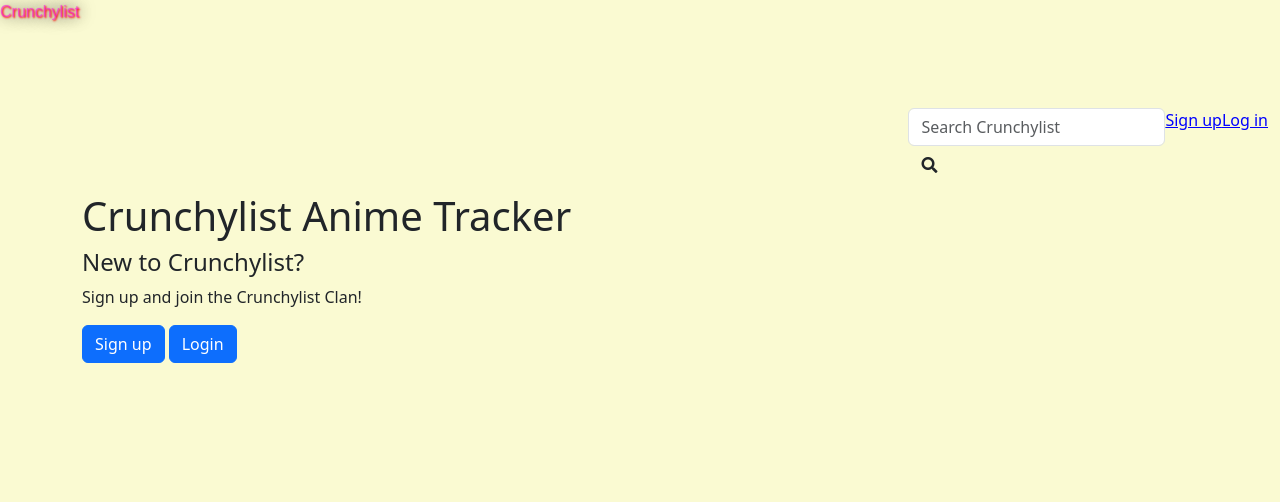
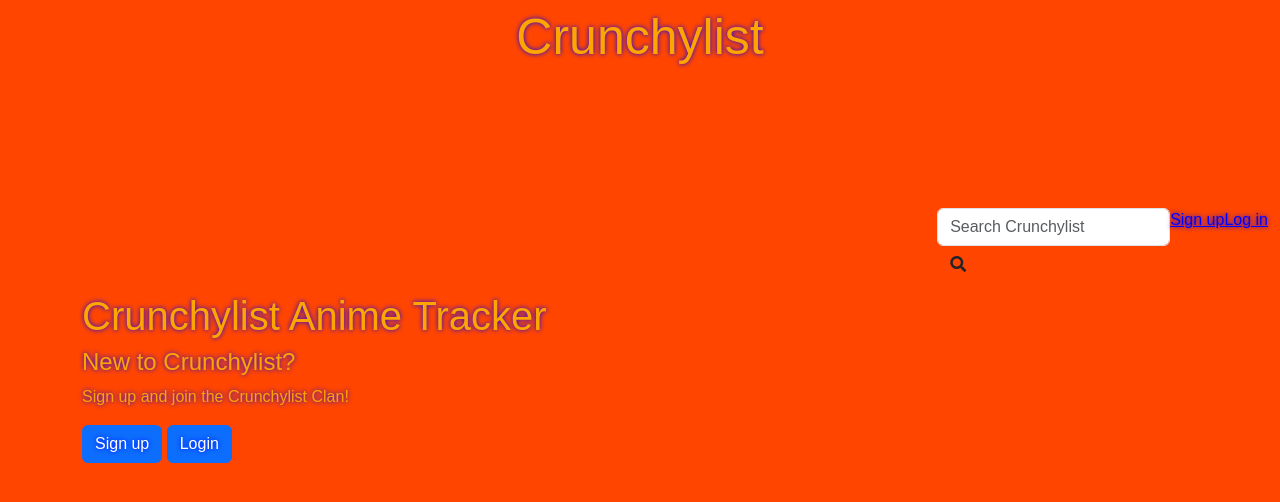
Before and after one commit to wemcdona/Capstone_1, a Flask app: page / in a window 1280 px wide. Shown: the top 502 px of the page. Run offline with Flask 3, Linux system fonts and the light colour scheme; some libraries are stand-ins or nearby versions.

Commit message:
style changes

```diff
--- a/static/style.css
+++ b/static/style.css
@@ -1,5 +1,8 @@
 body {
-    background-color: lightgoldenrodyellow;
+    background-color: orangered;
+    font-family: 'Looney', sans-serif;
+    color: orange;
+    text-shadow: 0 0 5px blue;
 }
 
 button {
@@ -44,9 +47,11 @@ td {
 
 .banner {
     background-size: cover;
-    height: 100px;
+    height: 200px;
     position: relative;
     font-family: 'Looney', sans-serif;
-    color: rgba(255, 0, 255, 0.5);
-    text-shadow: 1px 1px 2px red, 0 0 1em black;
+    font-size: 50px;
+    color: orange;
+    text-shadow: 0 0 5px blue;
+    text-align: center;
 }
```
